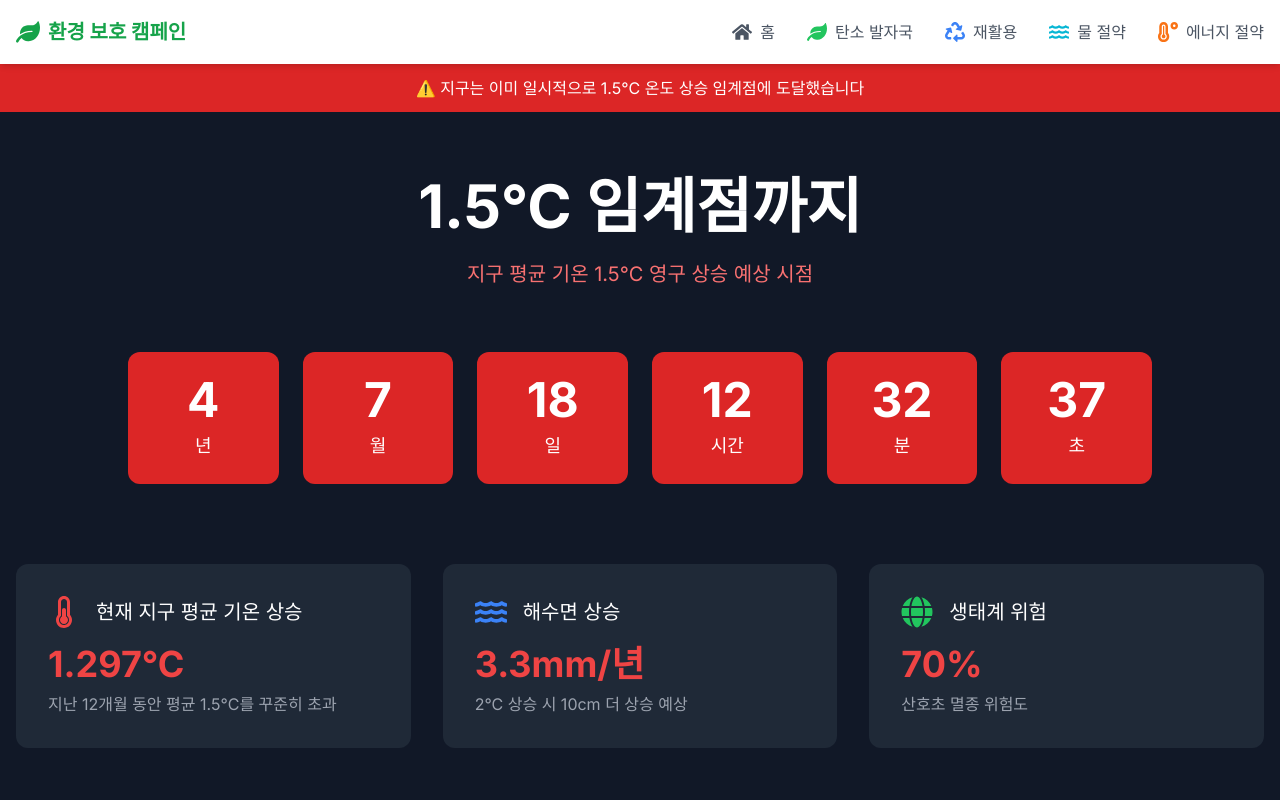
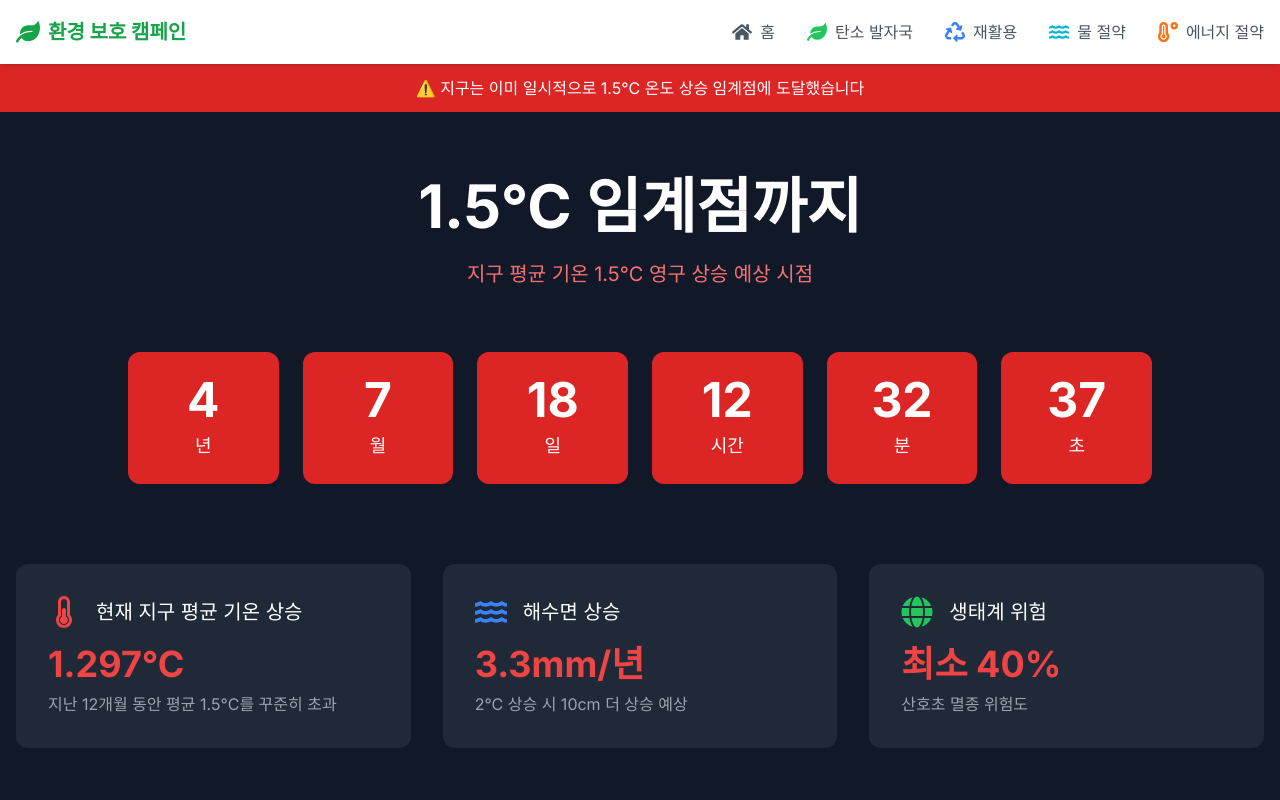
Before and after one commit to 4githu/DSHSEnvironmentWeb, a Next.js app: page /timer in a window 1280 px wide. Shown: the top 800 px of the page. Built offline with nearby package versions, Linux system fonts and the light colour scheme.

Commit message:
커밋 메시지

```diff
--- a/src/app/timer/page.tsx
+++ b/src/app/timer/page.tsx
@@ -39,23 +39,25 @@ const TimerPage = () => {
   }, []);
 
   const warningData = [
-    {
-      icon: <FaThermometerHalf className="w-8 h-8 text-red-500" />,
+    {         icon: <FaThermometerHalf className="w-8 h-8 text-red-500" />,
       title: "현재 지구 평균 기온 상승",
       value: "1.297°C",
-      description: "지난 12개월 동안 평균 1.5°C를 꾸준히 초과"
+      description: "지난 12개월 동안 평균 1.5°C를 꾸준히 초과",
+      path: "https://www.bbc.com/news/articles/c1dpnxnvv2go"
     },
     {
       icon: <FaWater className="w-8 h-8 text-blue-500" />,
       title: "해수면 상승",
       value: "3.3mm/년",
-      description: "2°C 상승 시 10cm 더 상승 예상"
+      description: "2°C 상승 시 10cm 더 상승 예상",
+      path: "https://www.cbsnews.com/news/increased-threats-of-sea-level-rise-worldwide/"
     },
     {
       icon: <FaGlobe className="w-8 h-8 text-green-500" />,
       title: "생태계 위험",
-      value: "70%",
-      description: "산호초 멸종 위험도"
+      value: "최소 40%",
+      description: "산호초 멸종 위험도",
+      path: "https://abcnews.go.com/US/climate-change-threatening-40-worlds-corals-extinction-conservation/story?id=115769573"
     }
   ];
 
@@ -67,7 +69,8 @@ const TimerPage = () => {
         "극단적 강수 사건 빈번화",
         "장기 가뭄 위험 증가",
         "태풍 강도 증가"
-      ]
+      ],
+      path: "https://science.nasa.gov/climate-change/extreme-weather/"
     },
     {
       title: "생태계 영향",
@@ -76,7 +79,8 @@ const TimerPage = () => {
         "해양 생태계 파괴",
         "영구 동토층 해빙",
         "산림 파괴 가속화"
-      ]
+      ],
+      path: "https://defenders.org/issues/combating-climate-change"
     },
     {
       title: "인류 생존 위협",
@@ -85,7 +89,8 @@ const TimerPage = () => {
         "물 부족 심화",
         "거주 불가능 지역 확대",
         "기후 난민 증가"
-      ]
+      ],
+      path: "https://www.zurich.com/media/magazine/2022/there-could-be-1-2-billion-climate-refugees-by-2050-here-s-what-you-need-to-know"
     }
   ];
 
@@ -133,7 +138,8 @@ const TimerPage = () => {
         {/* 경고 지표 */}
         <div className="grid grid-cols-1 md:grid-cols-3 gap-8 mb-20">
           {warningData.map((item, index) => (
-            <div key={index} className="bg-gray-800 p-8 rounded-xl">
+            <Link href={item.path} key={index} className="block">
+                <div className="bg-gray-800 p-8 rounded-xl">
                 <div className="flex items-center gap-4 mb-4">
                     {item.icon}
                     <h3 className="text-xl text-white">{item.title}</h3>
@@ -141,13 +147,15 @@ const TimerPage = () => {
                 <div className="text-4xl font-bold text-red-500 mb-2">{item.value}</div>
                 <p className="text-gray-400">{item.description}</p>
                 </div>
+            </Link>
           ))}
         </div>
 
         {/* 영향 분석 */}
         <div className="grid grid-cols-1 md:grid-cols-3 gap-8">
           {impactData.map((section, index) => (
-            <div key={index} className="bg-gray-800 p-8 rounded-xl">
+            <Link href={section.path} key={index} className="block">
+                <div className="bg-gray-800 p-8 rounded-xl">
                 <h3 className="text-xl font-bold text-white mb-6">{section.title}</h3>
                 <ul className="space-y-4">
                     {section.details.map((detail, idx) => (
@@ -158,6 +166,7 @@ const TimerPage = () => {
                     ))}
                 </ul>
                 </div>
+            </Link>
           ))}
         </div>
 
```
Lines whose indentation alone changed are shown as unchanged.
